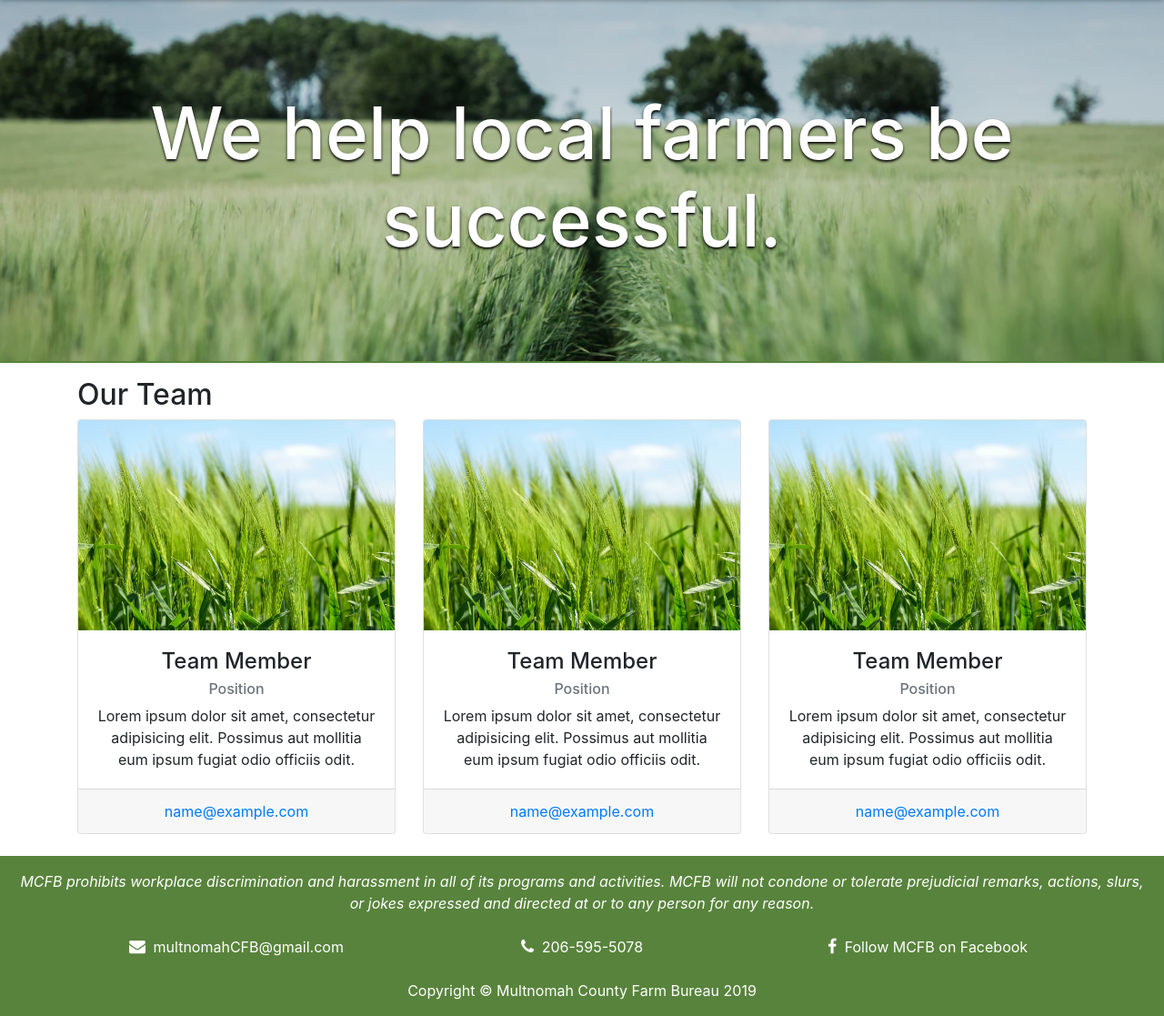
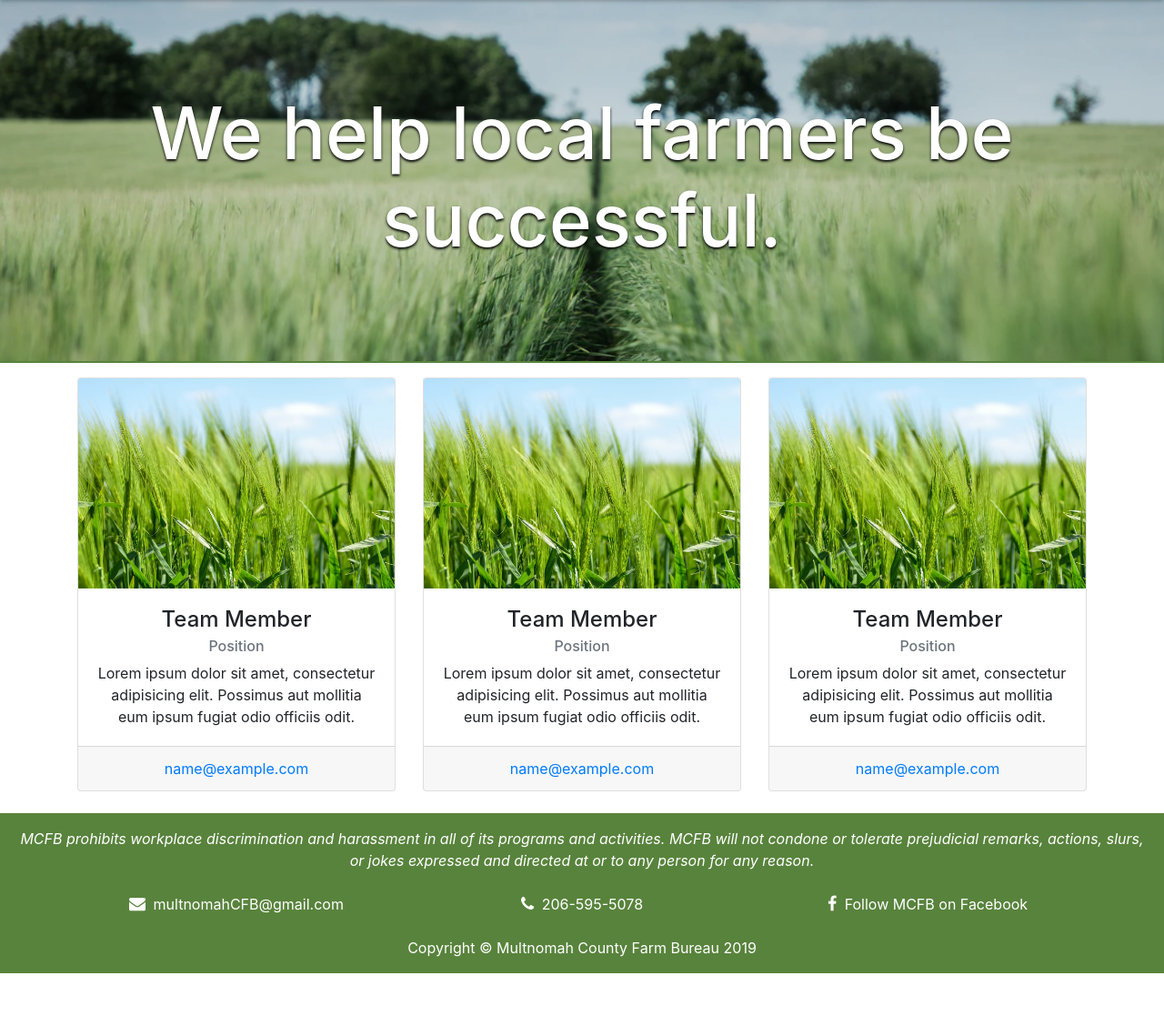
Before and after one commit to MarcLignarius/MCFB-v3.0, a PHP site: page / in a window 1280 px wide. Shown: the part 101-1218 px from the top of the page at 91% size. After the commit the page ends 1171 px from the top, so only its background shows below. Run offline with PHP 8.4, Linux system fonts and the light colour scheme.

Commit message:
remove heading

```diff
--- a/index.php
+++ b/index.php
@@ -5,8 +5,6 @@
 <?php include("banner.php"); ?>
 
 <div class="container">
-    <!-- Team Members -->
-    <h2>Our Team</h2>
     <div class="row">
         <div class="col-lg-4 mb-4">
             <div class="card h-100 text-center">
@@ -48,7 +46,6 @@
             </div>
         </div>
     </div>
-    <!-- /.row -->
 </div>
 
 <!-- <div class="container">
```
